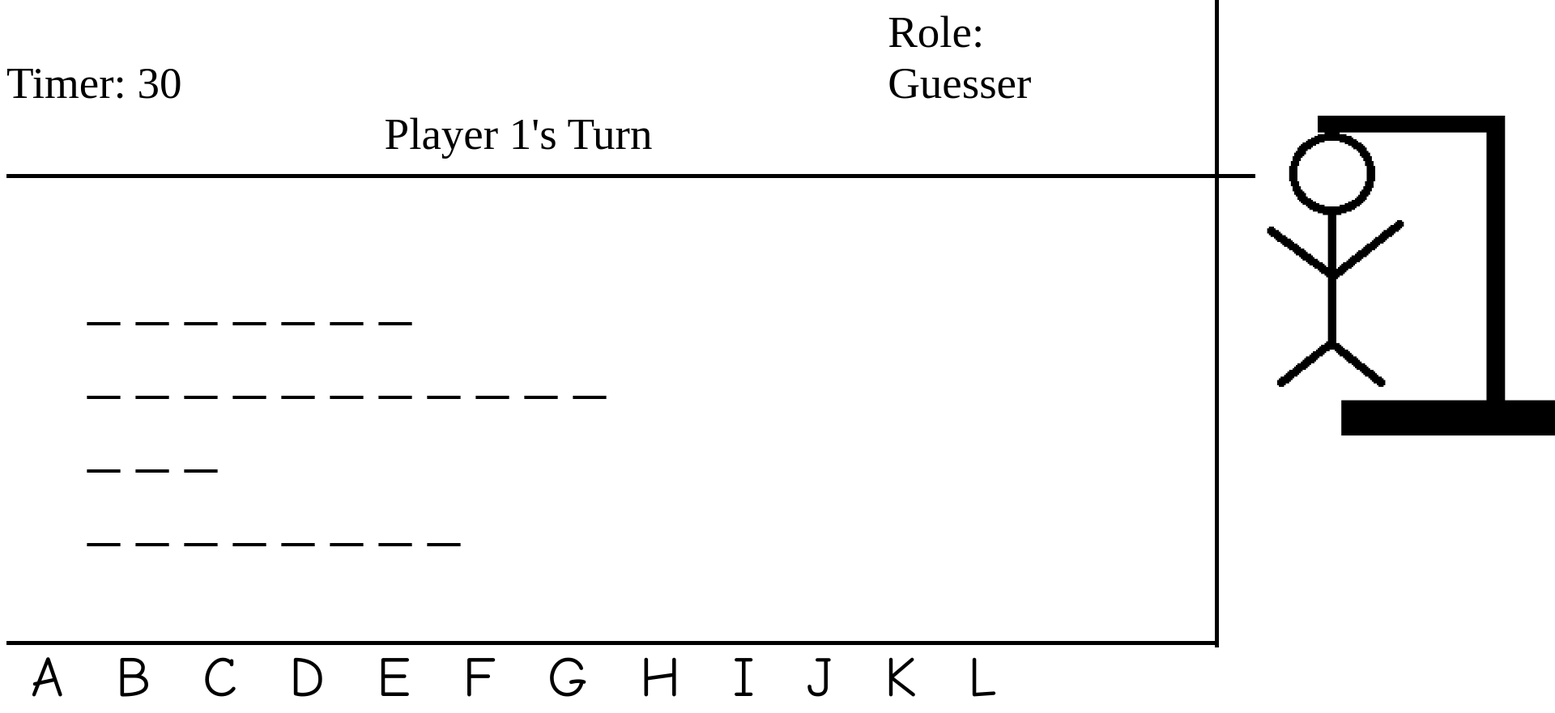
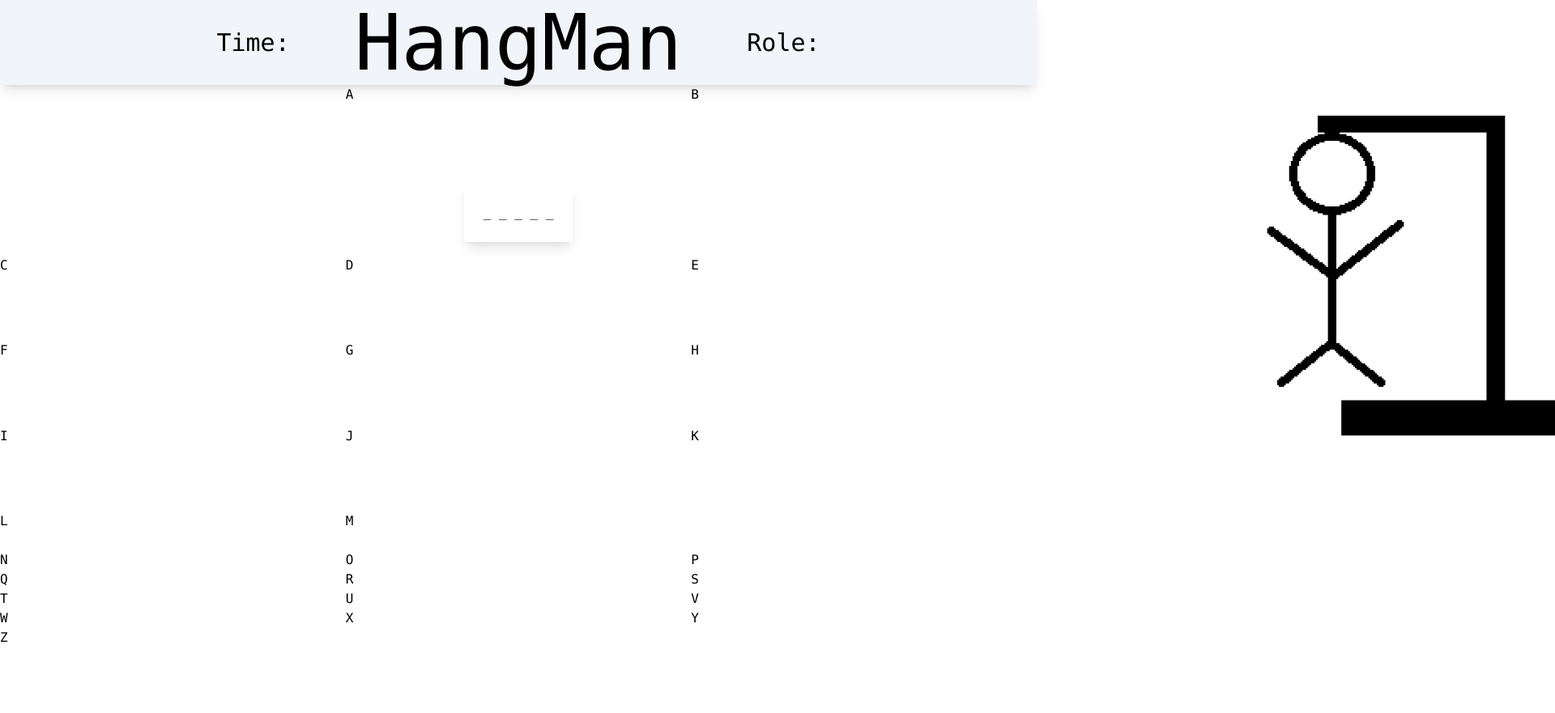
Before and after one commit to LoiNguyenCS/DeluxeHangMan, a website: page public/index.html in a window 1280 px wide. Shown: the top 881 px of the page at 81% size, 1920 px wide, since content can reach past the window. After the commit the page ends 800 px from the top, so only its background shows below. Drawn offline with nearby package versions, Linux system fonts and the light colour scheme; no server answers.

Commit message:
Incorporate tailwind into project

```diff
--- a/index.js
+++ b/index.js
@@ -11,6 +11,7 @@ the user who created that GameSession instance
 const sessionList = {}
 let currentSession = new GameSession('', 0)
 
+app.use(express.static(__dirname + '/public'));
 app.get('/', (req, res) => {
   res.sendFile(__dirname + '/public/welcome.html')
 })
--- a/package.json
+++ b/package.json
@@ -13,6 +13,7 @@
     "eslint": "^8.38.0",
     "eslint-config-prettier": "^8.8.0",
     "eslint-plugin-prettier": "^4.2.1",
-    "prettier": "^2.8.7"
+    "prettier": "^2.8.7",
+    "tailwindcss": "^3.3.1"
   }
 }
--- a/public/index.html
+++ b/public/index.html
@@ -1,71 +1,33 @@
-<html>
+<html lang="en">
+<head>
+  <meta charset="UTF-8">
+  <meta http-equiv="X-UA-Compatible" content="IE=edge">
+  <meta name="viewport" content="width=device-width, initial-scale=1.0">
+  <title>HangMan</title>
   <script>
     function hide(element) {
       element.style.display = 'none'
     }
   </script>
-  <style>
-    div {
-      font-size: 55px;
-    }
-    .vertical-line {
-      border-left: 5px solid black;
-      height: 100000px;
-    }
-    .horizontal-line {
-      border-top: 5px solid black;
-      width: 2000px;
-    }
-    .key {
-      font-family: 'Comic Sans MS', cursive, sans-serif;
-      font-size: 70px;
-      padding-left: 30px;
-      padding-right: 30px;
-    }
-    .key:hover {
-      font-size: 100px;
-      color: red;
-      cursor: pointer;
-    }
-  </style>
-  <head>
-    <title>HangMan Game</title>
-    <div id="TopMostSection">
-      <div id="Timer" style="display: inline-block; width: 85%">Timer: 30</div>
-      <div id="Role" style="display: inline-block; width: 1%">
-        Role: Guesser
+  <link rel="stylesheet" type="text/css" href="output.css">
+</head>
+<body class="h-screen grid grid-cols-3 grid-rows-6 gap-0 font-mono">
+  <div class="col-span-3 bg-slate-100 shadow-lg">
+    <div class="flex items-center justify-center h-full text-3xl ">
+      <span class="p-10">Time: </span>
+      <span class="p-10 text-8xl">HangMan</span>
+      <span class="p-10">Role: </span>
     </div>
   </div>
 
-    <div align="center" id="heading">Player 1's Turn</div>
-    <br />
-    <div class="horizontal-line"></div>
-
-    <div
-      class="vertical-line"
-      style="position: absolute; left: 1500px; bottom: 0px"
-    ></div>
-
-    <div style="font-size: 80px; padding-left: 100px; padding-top: 100px">
-      _ _ _ _ _ _ _
-      <br />
-      _ _ _ _ _ _ _ _ _ _ _
-      <br />
-      _ _ _
-      <br />
-      _ _ _ _ _ _ _ _
+  <div class="p-4 row-start-3 col-span-3 flex items-center justify-center">
+    <span class="shadow-lg p-6">_ _ _ _ _ </span>
   </div>
   <img
     src="hang.png"
     style="position: absolute; left: 1550px; bottom: 250px"
     width="400"
   />
-    <br />
-    <br />
-    <br />
-    <br />
-    <br />
-    <br />
   <div class="horizontal-line" style="width: 1495px"></div>
   <span class="key" id="A" onclick="onClick('A')">A</span>
   <span class="key" id="B" onclick="onClick('B')">B</span>
@@ -99,6 +61,7 @@
   <div id="lose-message" style="display: none">You Lose!</div>
   <div id="win-message" style="display: none">You Won!</div>
   <script src="/socket.io/socket.io.js"></script>
+</body>
 <script>
   const urlAddress = window.location.href
   const teamId = urlAddress.substring(urlAddress.lastIndexOf('/') + 1)
@@ -128,7 +91,4 @@
     return "Do you want to exit this page?";
   };
 </script>
-  </head>
-
-  <center></center>
 </html>
--- /dev/null
+++ b/public/style.css
@@ -0,0 +1,3 @@
+@tailwind base;
+@tailwind components;
+@tailwind utilities;
--- /dev/null
+++ b/tailwind.config.js
@@ -0,0 +1,8 @@
+/** @type {import('tailwindcss').Config} */
+module.exports = {
+  content: ["./public/*.html"],
+  theme: {
+    extend: {},
+  },
+  plugins: [],
+}
```
Also changed, not shown: public/output.css (added), 2 other files. Lines whose indentation alone changed are shown as unchanged.
